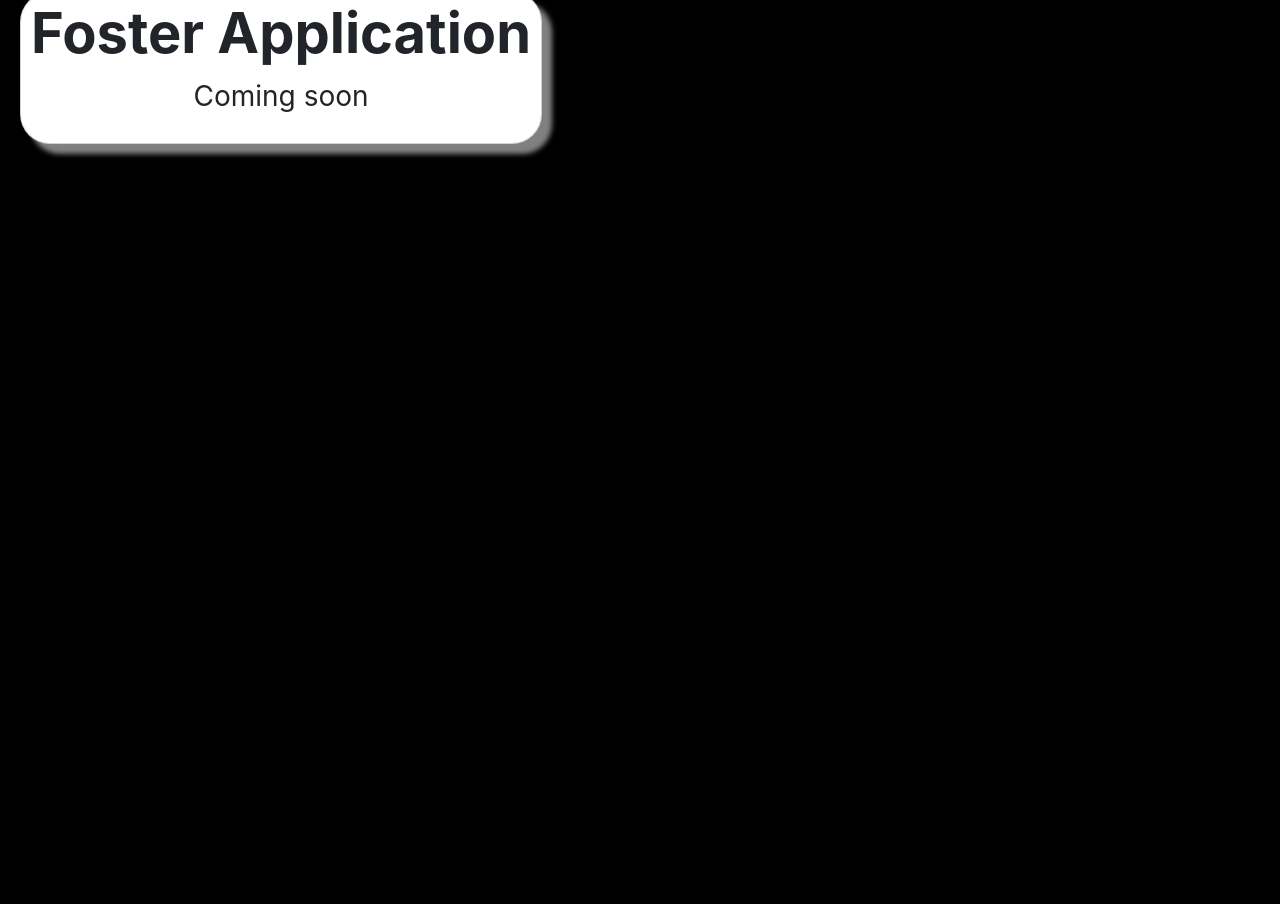
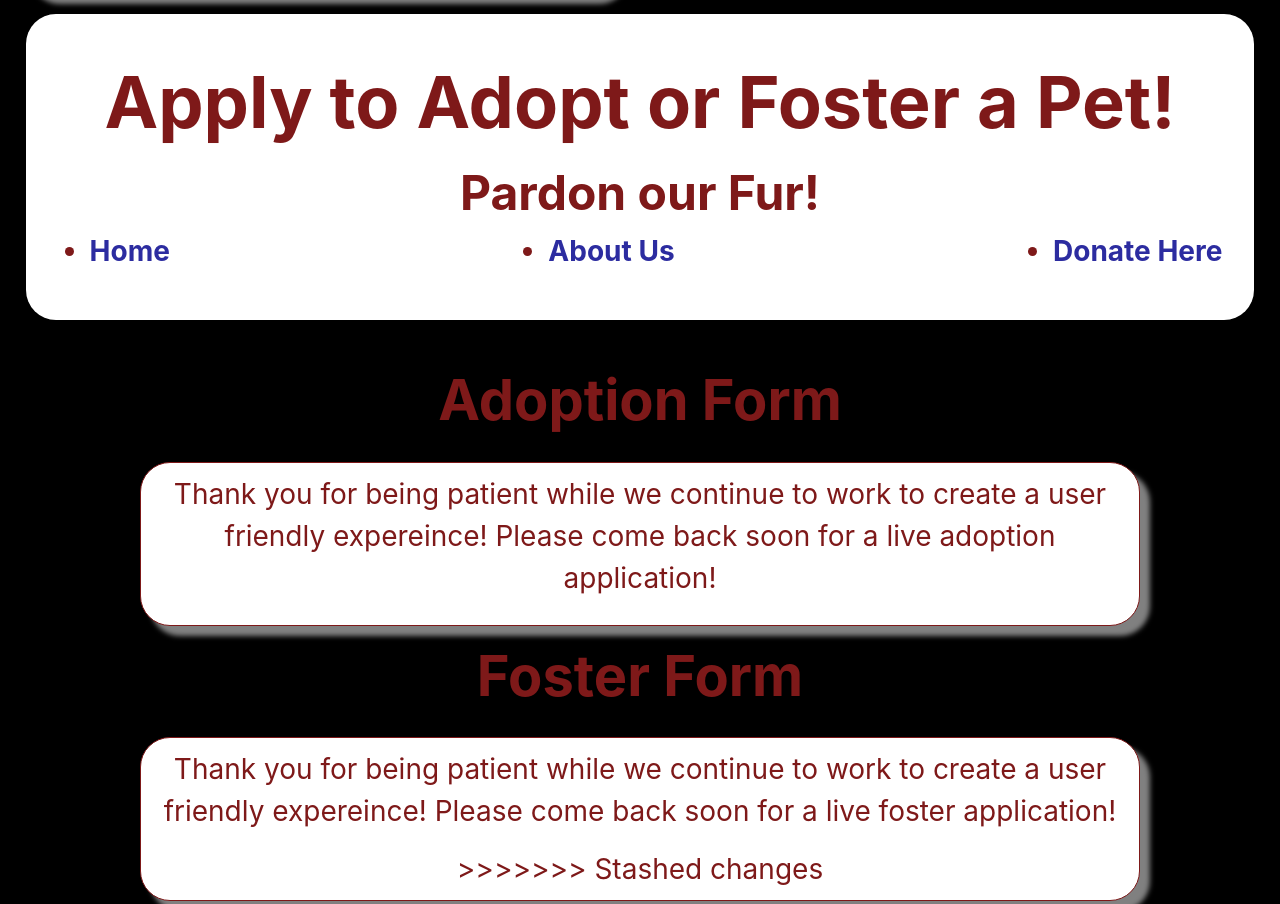
Before and after one commit to kagreene/Rescuers-down-under, a plain HTML site: page applicationPage.html in a window 1280 px wide. Shown: the part 422-1326 px from the top of the page. Before the commit the page ends 800 px from the top, so only its background shows below. Drawn offline with nearby package versions, Linux system fonts and the light colour scheme.

Commit message:
add commenting

```diff
--- a/applicationPage.html
+++ b/applicationPage.html
@@ -12,6 +12,7 @@
 
 <body>
     <!--Header-->
+<<<<<<< Updated upstream
     <header>
         <h1>Apply to Adopt or Foster a Pet!</h1>
         <!--Navigation Bar-->
@@ -29,6 +30,38 @@
                 <p>Coming soon</p>
             </form>
         </div>
+=======
+  <header>
+    <h1 class="page-title">Apply to Adopt or Foster a Pet!</h1>
+    <h3> Pardon our Fur!</h3>
+  <!--Navigation Bar-->
+  <nav>
+      <ul>
+        <li><a href="index.html">Home</a></li>
+        <li><a href="aboutUs.html">About Us</a></li>
+        <li><a href="donation.html">Donate Here</a></li>
+      </ul>
+  </nav>
+  </header>
+  <!--acts as a placeholder for a adoption form-->
+<body>
+  <section class="pets">
+    <h2 id="donate">Adoption Form</h2>
+    <form method="POST"></form>
+    <section class="history-card">
+      <p>Thank you for being patient while we continue to work to
+      create a user friendly expereince! Please come back soon for a
+      live adoption application!</p>
+    </section>
+
+<!--acts as a placeholder for a future foster application form-->
+    <h2 id="donate">Foster Form</h2>
+    <form method="POST"></form>
+    <section class="history-card">
+      <p>Thank you for being patient while we continue to work to
+      create a user friendly expereince! Please come back soon for a
+      live foster application!</p>
+>>>>>>> Stashed changes
     </section>
         <!--a placeholder for the foster application form-->
     <section class="foster-app">
```
Also changed, not shown: aboutUs.html (+16 -0 lines), donation.html (+9 -0 lines), index.html (+9 -0 lines).
